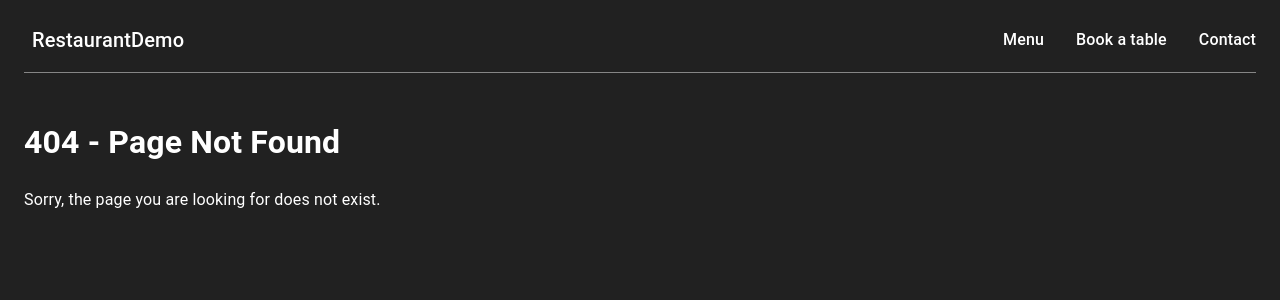
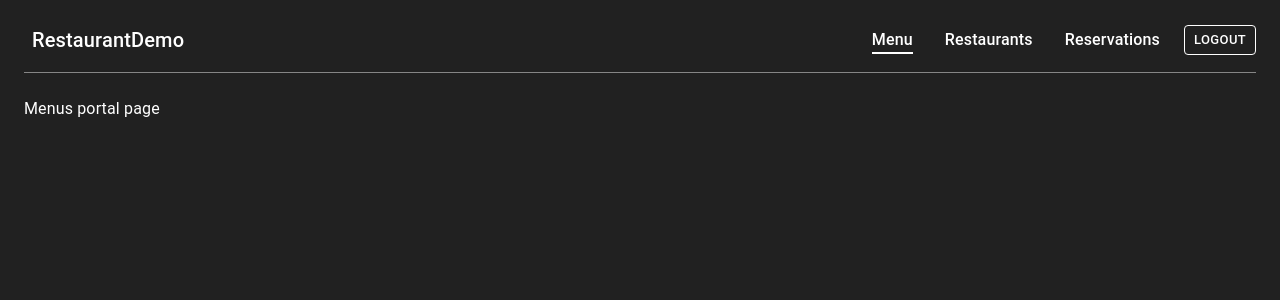
Before and after one commit to AlbinNils98/restaurant-booking-demo, a React (Vite) app in the folder app/: page /admin/menus in a window 1280 px wide. Before the commit this address had no page. Shown: the top 300 px of the page. Built offline with nearby package versions, Linux system fonts and the light colour scheme; sample sign-in values are in the browser's storage.

Commit message:
Added some portal routes. Added portal header.

```diff
--- a/app/src/App.tsx
+++ b/app/src/App.tsx
@@ -1,4 +1,4 @@
-import { BrowserRouter, Routes, Route } from "react-router-dom";
+import { BrowserRouter, Routes, Route, Outlet } from "react-router-dom";
 import HomePage from "./pages/home";
 import BookingPage from "./pages/booking";
 import MenuPage from "./pages/menu";
@@ -10,6 +10,28 @@ import LoginPage from './pages/login';
 import { AuthProvider } from './context/Auth';
 import { ProtectedRoute } from './components/ProtectedRoute';
 import MenuPortalPage from './pages/portal/menu';
+import MainPortalPage from './pages/portal';
+import PortalHeader from './components/portal/header';
+import RestaurantPortalPage from './pages/portal/restaurant';
+import ReservationPortalPage from './pages/portal/reservation';
+
+const DefaultLayout = () => {
+  return (
+    <>
+      <Header />
+      <Outlet />
+    </>
+  );
+}
+
+const PortalLayout = () => {
+  return (
+    <>
+      <PortalHeader />
+      <Outlet />
+    </>
+  );
+};
 
 const App = () => {
 
@@ -31,19 +53,23 @@ const App = () => {
         <CssBaseline />
         <BrowserRouter>
           <AuthProvider>
-            <Header />
             <Routes>
-              <Route path="/" element={<HomePage />} />
-              <Route path="/booking" element={<BookingPage />} />
-              <Route path="/menu" element={<MenuPage />} />
-              <Route path="/contact" element={<ContactPage />} />
-              <Route path='/login' element={<LoginPage />} />
+              <Route element={<DefaultLayout />}>
+                <Route path="/" element={<HomePage />} />
+                <Route path="/booking" element={<BookingPage />} />
+                <Route path="/menu" element={<MenuPage />} />
+                <Route path="/contact" element={<ContactPage />} />
+                <Route path='/login' element={<LoginPage />} />
+              </Route>
+              <Route path='/admin' element={<ProtectedRoute />} >
+                <Route element={<PortalLayout />}>
+                  <Route index element={<MainPortalPage />} />
+                  <Route path='/admin/menus' element={<MenuPortalPage />} />
+                  <Route path='/admin/restaurants' element={<RestaurantPortalPage />} />
+                  <Route path='/admin/reservations' element={<ReservationPortalPage />} />
+                </Route>
+              </Route>
               <Route path="*" element={<NotFoundPage />} />
-              <Route path='/admin/menu' element={
-                <ProtectedRoute>
-                  <MenuPortalPage />
-                </ProtectedRoute>
-              } />
             </Routes>
           </AuthProvider>
         </BrowserRouter>
--- a/app/src/components/ProtectedRoute.tsx
+++ b/app/src/components/ProtectedRoute.tsx
@@ -1,13 +1,12 @@
-import { Navigate } from "react-router-dom";
+import { Navigate, Outlet } from "react-router-dom";
 import { useAuth } from '../context/Auth';
-import type { JSX } from 'react';
 
-export const ProtectedRoute = ({ children }: { children: JSX.Element }) => {
+export const ProtectedRoute = () => {
   const { isAuthenticated } = useAuth();
 
   if (!isAuthenticated) {
     return <Navigate to="/login" replace />;
   }
 
-  return children;
+  return <Outlet />;
 };
--- /dev/null
+++ b/app/src/components/portal/header/index.tsx
@@ -0,0 +1,92 @@
+import { Box, Stack, Divider, Typography, Link as MuiLink, Button } from "@mui/material";
+import { Link as RouterLink, useLocation } from "react-router-dom";
+import { useAuth } from '../../../context/Auth';
+
+const UnderlineLink = ({ to, children }: { to: string; children: React.ReactNode }) => {
+  const location = useLocation();
+  const isActive = location.pathname === to;
+
+  return (
+    <MuiLink
+      component={RouterLink}
+      to={to}
+      underline="none"
+      sx={{
+        position: "relative",
+        color: "inherit",
+        fontWeight: 500,
+        "&::after": {
+          content: '""',
+          position: "absolute",
+          left: 0,
+          bottom: -2,
+          height: 2,
+          width: isActive ? "100%" : "0%",
+          bgcolor: "white",
+          transition: "width 0.3s ease",
+        },
+        "&:hover::after": {
+          width: "100%",
+        },
+      }}
+    >
+      {children}
+    </MuiLink>
+  );
+};
+
+function HeaderLinks() {
+  return (
+    <Stack direction="row" spacing={4} alignItems="center">
+      <UnderlineLink to="/admin/menus">Menu</UnderlineLink>
+      <UnderlineLink to="/admin/restaurants">Restaurants</UnderlineLink>
+      <UnderlineLink to="/admin/reservations">Reservations</UnderlineLink>
+    </Stack>
+  );
+}
+
+export function PortalHeader() {
+  const { logout } = useAuth();
+  return (
+    <Box bgcolor="grey.900" py={3} color="white" width="100%">
+      <Stack direction="row" alignItems="center">
+        <MuiLink
+          component={RouterLink}
+          to="/"
+          underline="none"
+          color="inherit"
+          pl={1}
+        >
+          <Typography variant="h6">RestaurantDemo</Typography>
+        </MuiLink>
+
+        <Box flexGrow={1} />
+
+        <HeaderLinks />
+
+        <Button
+          variant="outlined"
+          size="small"
+          onClick={logout}
+          sx={{
+            ml: 3,
+            borderColor: "white",
+            color: "white",
+            "&:hover": {
+              backgroundColor: "white",
+              color: "black",
+              borderColor: "white",
+            },
+          }}
+        >
+          Logout
+        </Button>
+      </Stack>
+      <Divider sx={{ mt: 2, bgcolor: "grey.600" }} />
+    </Box>
+  );
+}
+
+
+
+export default PortalHeader;
--- a/app/src/pages/login/index.tsx
+++ b/app/src/pages/login/index.tsx
@@ -1,22 +1,30 @@
-import { Box, Button, TextField, Typography } from '@mui/material';
+import { Alert, Box, Button, TextField, Typography } from '@mui/material';
 import { useState } from 'react';
 import type { SignInMutation, SignInMutationVariables } from '../../generated/graphql';
 import { useMutation } from '@apollo/client';
 import { SIGN_IN_MUTATION } from '../../graphql/mutation/user';
 import { useAuth } from '../../context/Auth';
+import { useNavigate } from 'react-router-dom';
 
 
 const LoginPage = () => {
   const { login } = useAuth();
+  const navigate = useNavigate();
 
   const [formData, setFormData] = useState<SignInMutationVariables>({
     email: "",
     password: ""
   });
+  const [serverError, setServerError] = useState<string | null>(null);
+
 
   const [signInMutation] = useMutation<SignInMutation, SignInMutationVariables>(SIGN_IN_MUTATION, {
     onCompleted: (data) => {
-      login(data.signIn)
+      login(data.signIn);
+      navigate("/admin");
+    },
+    onError: (errors) => {
+      setServerError(errors.message);
     }
   })
 
@@ -33,6 +41,7 @@ const LoginPage = () => {
 
   const handleSubmit = async (e: React.FormEvent) => {
     e.preventDefault();
+    setServerError(null);
     if (!validate()) return;
     signInMutation({ variables: formData });
     setFormData({ email: "", password: "" });
@@ -76,6 +85,12 @@ const LoginPage = () => {
           helperText={errors.password}
         />
 
+        {serverError && (
+          <Alert severity="error">
+            {serverError}
+          </Alert>
+        )}
+
         <Button type="submit" variant="contained" color="primary" fullWidth sx={{ mt: 2 }}>
           Send Message
         </Button>
--- /dev/null
+++ b/app/src/pages/portal/index.tsx
@@ -0,0 +1,11 @@
+import { Typography } from '@mui/material';
+
+const MainPortalPage = () => {
+  return (
+    <>
+      <Typography>Main Portal page</Typography>
+    </>
+  )
+}
+
+export default MainPortalPage;
--- a/app/src/pages/portal/menu/index.tsx
+++ b/app/src/pages/portal/menu/index.tsx
@@ -3,7 +3,7 @@ import { Typography } from '@mui/material'
 const MenuPortalPage = () => {
   return (
     <>
-      <Typography>Portal menu page</Typography>
+      <Typography>Menus portal page</Typography>
     </>
   )
 }
--- /dev/null
+++ b/app/src/pages/portal/reservation/index.tsx
@@ -0,0 +1,10 @@
+import { Typography } from '@mui/material'
+
+const ReservationPortalPage = () => {
+  return (
+    <>
+      <Typography>Reservations portal page</Typography></>
+  )
+}
+
+export default ReservationPortalPage;
--- /dev/null
+++ b/app/src/pages/portal/restaurant/index.tsx
@@ -0,0 +1,10 @@
+import { Typography } from '@mui/material'
+
+const RestaurantPortalPage = () => {
+  return (
+    <>
+      <Typography>Restaurants portal page</Typography></>
+  )
+}
+
+export default RestaurantPortalPage
```
